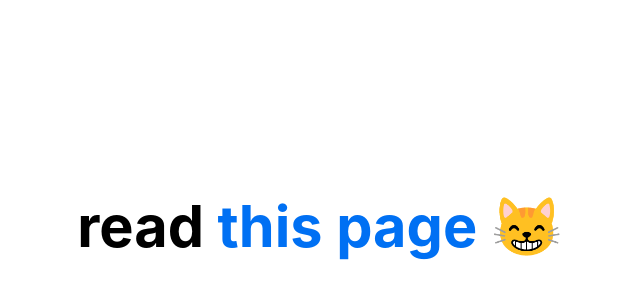
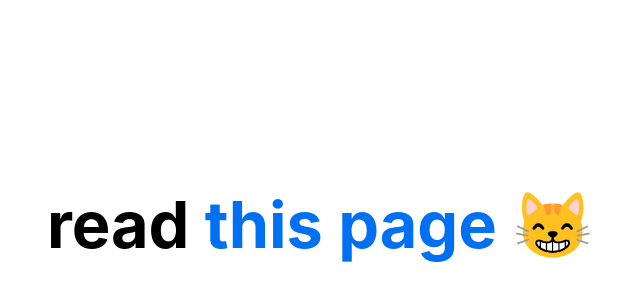
Before and after one commit to yassineDevox/Next-LearningByDoing, a Next.js app in the folder nextjs-blog/: page / in a window 1280 px wide. Shown: the part 166-466 px from the top of the page, without its empty margins (320-960 px from the left). Built offline with nearby package versions, Linux system fonts and the light colour scheme.

Commit message:
add globals css & _app interceptor Component

```diff
--- /dev/null
+++ b/nextjs-blog/pages/_app.js
@@ -0,0 +1,5 @@
+import "../styles/globals.css"
+
+export default function App ({ Component, pageProps }) {
+  return <Component {...pageProps} />
+}
--- a/nextjs-blog/styles/globals.css
+++ b/nextjs-blog/styles/globals.css
@@ -2,37 +2,26 @@
 body {
   padding: 0;
   margin: 0;
-  font-family: Inter, -apple-system, BlinkMacSystemFont, Segoe UI, Roboto,
-    Oxygen, Ubuntu, Cantarell, Fira Sans, Droid Sans, Helvetica Neue, sans-serif;
-}
-
-a {
-  color: inherit;
-  text-decoration: none;
+  font-family: -apple-system, BlinkMacSystemFont, Segoe UI, Roboto, Oxygen, Ubuntu,
+    Cantarell, Fira Sans, Droid Sans, Helvetica Neue, sans-serif;
+  line-height: 1.6;
+  font-size: 18px;
 }
 
 * {
   box-sizing: border-box;
 }
 
+a {
+  color: #0070f3;
+  text-decoration: none;
+}
+
+a:hover {
+  text-decoration: underline;
+}
+
 img {
   max-width: 100%;
-  height: auto;
+  display: block;
 }
-
-h1,
-h2,
-p,
-ul {
-  margin: 0;
-}
-
-ul {
-  padding: 0;
-  list-style: none;
-}
-
-button {
-  padding: 0.5rem 1rem;
-  font-weight: bold;
-}
```
